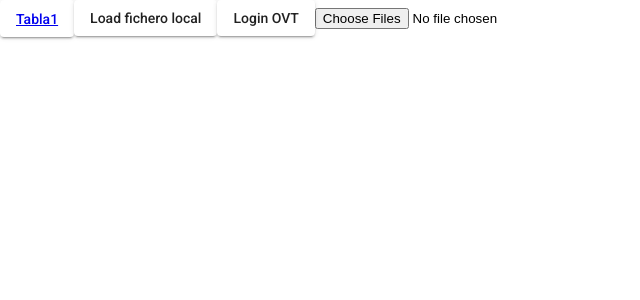
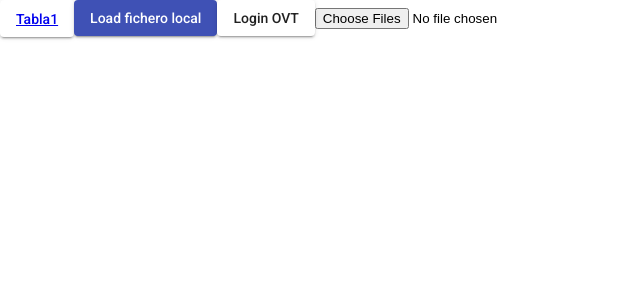
Before and after one commit to miguelciego/github-9rbpvl, an Angular app: page / in a window 1280 px wide. Shown: the top 300 px of the page, without its empty margins (0-640 px from the left). Built offline with nearby package versions, Linux system fonts and the light colour scheme.

Commit message:
1 file modified

```diff
--- a/src/app/homepage/homepage.component.html
+++ b/src/app/homepage/homepage.component.html
@@ -1,5 +1,5 @@
 <button mat-raised-button ><a routerLink="/tabla1">Tabla1</a></button>
-<button mat-raised-button>Load fichero local</button>
+<button mat-raised-button color='primary'>Load fichero local</button>
 <button mat-raised-button>Login OVT</button>
 <input type="file" name="files" class="form-control"
                      #uploads  (change)="onChange(uploads.files)" multiple
```
